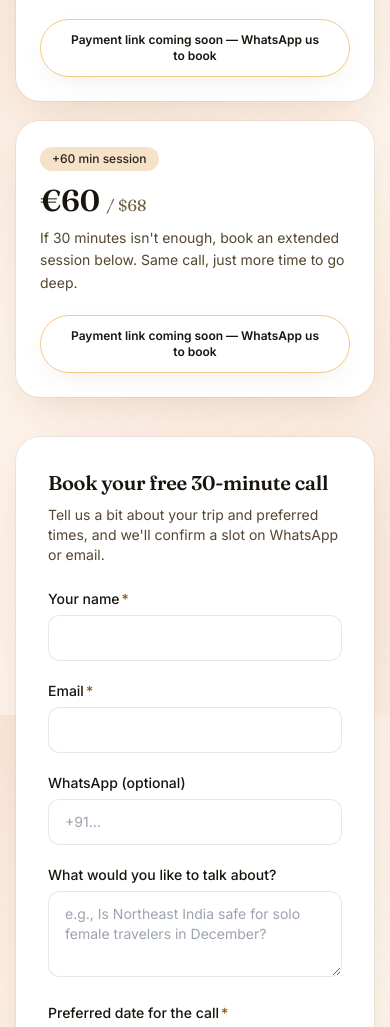
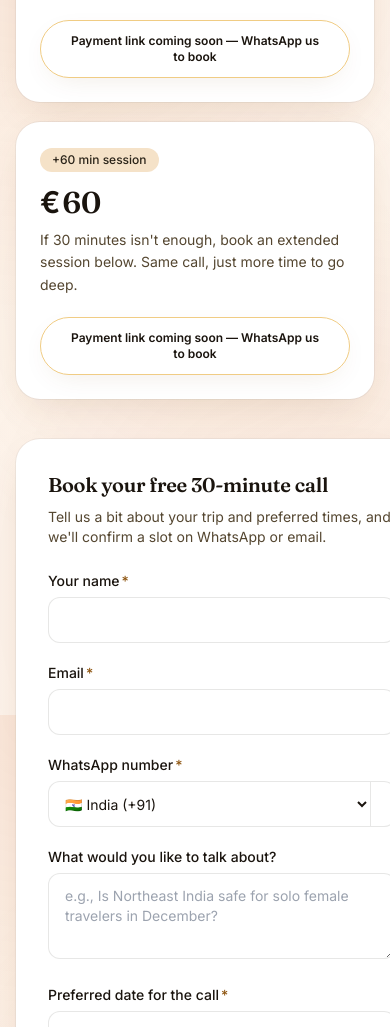
Before and after one commit to Shikha18/Travel_Business, a Next.js app: page /consult in a window 390 px wide. Shown: the part 973-2000 px from the top of the page. Built offline with nearby package versions, Linux system fonts and the light colour scheme.

Commit message:
added phone library for whatsapp

```diff
--- a/app/consult/page.tsx
+++ b/app/consult/page.tsx
@@ -2,6 +2,7 @@ import type { Metadata } from "next";
 import { siteConfig } from "@/lib/site-config";
 import { getLocale, getTranslator } from "@/lib/i18n";
 import ValidatedField from "@/components/ValidatedField";
+import PhoneField from "@/components/PhoneField";
 import FutureDateField from "@/components/FutureDateField";
 
 export const metadata: Metadata = {
@@ -76,11 +77,9 @@ export default function ConsultPage({
                 <span className="chip">
                   +{ext.minutes} {t("consult.pricing.perMinutes")}
                 </span>
-                <p className="mt-3 font-display text-3xl font-semibold text-ink-900">
-                  €{ext.priceEUR}{" "}
-                  <span className="text-base font-normal text-ink-500">
-                    / ${ext.priceUSD}
-                  </span>
+                <p className="mt-3 flex items-baseline gap-0.5 text-3xl font-semibold text-ink-900">
+                  <span className="font-sans">€</span>
+                  <span className="font-display">{ext.priceEUR}</span>
                 </p>
                 <p className="mt-2 text-sm text-ink-600 leading-relaxed">
                   {t("consult.pricing.extra.body")}
@@ -136,11 +135,10 @@ export default function ConsultPage({
                     errorMessage={t("validation.email")}
                   />
                 </div>
-                <ValidatedField
+                <PhoneField
                   label={t("consult.form.whatsapp")}
                   name="whatsapp"
-                  type="tel"
-                  placeholder="+91…"
+                  required
                   errorMessage={t("validation.phone")}
                 />
                 <div>
--- a/app/contact/page.tsx
+++ b/app/contact/page.tsx
@@ -4,6 +4,7 @@ import { getLocalizedJourneys } from "@/lib/journeys";
 import { getLocale, getTranslator } from "@/lib/i18n";
 import ContactDateFields from "./ContactDateFields";
 import ValidatedField from "@/components/ValidatedField";
+import PhoneField from "@/components/PhoneField";
 
 export const metadata: Metadata = {
   title: "Contact GoTrustelle — plan your India trip",
@@ -70,11 +71,9 @@ export default function ContactPage({
                 name="country"
                 placeholder={t("contact.form.countryPlaceholder")}
               />
-              <ValidatedField
+              <PhoneField
                 label={t("contact.form.whatsapp")}
                 name="whatsapp"
-                type="tel"
-                placeholder="+91…"
                 errorMessage={t("validation.phone")}
               />
             </div>
--- /dev/null
+++ b/components/PhoneField.tsx
@@ -0,0 +1,132 @@
+"use client";
+
+import { useEffect, useMemo, useRef, useState } from "react";
+import {
+  getCountries,
+  getCountryCallingCode,
+  isValidPhoneNumber,
+  type CountryCode,
+} from "libphonenumber-js";
+
+function flagEmoji(countryCode: string) {
+  return countryCode
+    .toUpperCase()
+    .replace(/./g, (char) => String.fromCodePoint(127397 + char.charCodeAt(0)));
+}
+
+const regionNames =
+  typeof Intl !== "undefined" && "DisplayNames" in Intl
+    ? new Intl.DisplayNames(["en"], { type: "region" })
+    : null;
+
+const COUNTRIES: { code: CountryCode; name: string; dial: string }[] = getCountries()
+  .map((code) => ({
+    code,
+    name: regionNames?.of(code) ?? code,
+    dial: getCountryCallingCode(code),
+  }))
+  .sort((a, b) => a.name.localeCompare(b.name));
+
+export default function PhoneField({
+  label,
+  name,
+  required,
+  errorMessage,
+  variant = "light",
+  defaultCountry = "IN",
+}: {
+  label: string;
+  /** Name of the hidden field that carries the full E.164 number (e.g. "+919876543210") to the form backend. */
+  name: string;
+  required?: boolean;
+  errorMessage: string;
+  /** "dark" is for use on dark/gradient backgrounds (e.g. the consult popup). */
+  variant?: "light" | "dark";
+  defaultCountry?: CountryCode;
+}) {
+  const [country, setCountry] = useState<CountryCode>(defaultCountry);
+  const [number, setNumber] = useState("");
+  const [touched, setTouched] = useState(false);
+  const inputRef = useRef<HTMLInputElement>(null);
+
+  const isEmpty = number.trim() === "";
+  const isValid = isEmpty ? !required : isValidPhoneNumber(number, country);
+  const showError = touched && !isValid;
+
+  const fullNumber = useMemo(() => {
+    if (isEmpty) return "";
+    return `+${getCountryCallingCode(country)}${number.replace(/[^\d]/g, "")}`;
+  }, [country, number, isEmpty]);
+
+  // Native constraint validation can't run country-aware format checks via a
+  // `pattern` attribute, so we set it imperatively — this still lets the
+  // browser block form submission (and show its own tooltip) on bad input,
+  // not just our own touched-state message.
+  useEffect(() => {
+    inputRef.current?.setCustomValidity(isValid ? "" : errorMessage);
+  }, [isValid, errorMessage]);
+
+  const labelClass =
+    variant === "dark" ? "block text-sm font-medium text-white/85" : "block text-sm font-medium text-ink-900";
+
+  const controlClass =
+    variant === "dark"
+      ? `border-white/25 bg-white/10 text-white placeholder:text-white/40 focus-within:border-white/50 focus-within:ring-white/40 ${
+          showError ? "!border-red-300 focus-within:!border-red-300 focus-within:!ring-red-300" : ""
+        }`
+      : `border-ink-900/10 bg-white focus-within:border-saffron-500 focus-within:ring-saffron-500 ${
+          showError ? "!border-red-400 focus-within:!border-red-400 focus-within:!ring-red-300" : ""
+        }`;
+
+  return (
+    <div>
+      <label className={labelClass}>
+        {label}
+        {required && <span className="ml-0.5 text-saffron-600">*</span>}
+      </label>
+      <div
+        className={`mt-1.5 flex overflow-hidden rounded-xl border text-sm focus-within:outline-none focus-within:ring-1 ${controlClass}`}
+      >
+        <select
+          value={country}
+          onChange={(e) => setCountry(e.target.value as CountryCode)}
+          aria-label="Country code"
+          className={`shrink-0 border-r py-3 pl-3 pr-1.5 text-sm focus:outline-none ${
+            variant === "dark"
+              ? "border-white/25 bg-transparent text-white"
+              : "border-ink-900/10 bg-transparent text-ink-900"
+          }`}
+        >
+          {COUNTRIES.map((c) => (
+            // Region display names can render slightly differently between the
+            // server's ICU data and the browser's (e.g. "Falkland Islands" vs.
+            // "Falkland Islands (Islas Malvinas)") — suppress that mismatch
+            // rather than let it force a full client re-render.
+            <option key={c.code} value={c.code} className="text-ink-900" suppressHydrationWarning>
+              {flagEmoji(c.code)} {c.name} (+{c.dial})
+            </option>
+          ))}
+        </select>
+        <input
+          ref={inputRef}
+          type="tel"
+          inputMode="tel"
+          required={required}
+          placeholder="98765 43210"
+          value={number}
+          onChange={(e) => setNumber(e.target.value)}
+          onBlur={() => setTouched(true)}
+          onInvalid={() => setTouched(true)}
+          aria-invalid={showError}
+          className={`w-full bg-transparent px-3 py-3 focus:outline-none ${
+            variant === "dark" ? "placeholder:text-white/40" : ""
+          }`}
+        />
+      </div>
+      <input type="hidden" name={name} value={fullNumber} />
+      {showError && (
+        <p className={`mt-1 text-xs ${variant === "dark" ? "text-red-200" : "text-red-500"}`}>{errorMessage}</p>
+      )}
+    </div>
+  );
+}
--- a/components/ValidatedField.tsx
+++ b/components/ValidatedField.tsx
@@ -5,6 +5,14 @@ import { useState } from "react";
 const PATTERNS: Record<string, RegExp> = {
   email: /^[^\s@]+@[^\s@]+\.[^\s@]+$/,
   tel: /^\+?[0-9\s\-()]{7,20}$/,
+};
+
+// Same rules as PATTERNS above, without the ^$ anchors the native `pattern`
+// attribute already applies implicitly — lets the browser block submission
+// on bad input too, not just our own touched-state message.
+const NATIVE_PATTERNS: Record<string, string> = {
+  email: "[^\\s@]+@[^\\s@]+\\.[^\\s@]+",
+  tel: "\\+?[0-9\\s\\-()]{7,20}",
 };
 
 export default function ValidatedField({
@@ -63,6 +71,9 @@ export default function ValidatedField({
         value={value}
         onChange={(e) => setValue(e.target.value)}
         onBlur={() => setTouched(true)}
+        onInvalid={() => setTouched(true)}
+        pattern={NATIVE_PATTERNS[type]}
+        title={errorMessage}
         aria-invalid={showError}
         className={inputClass}
       />
--- a/lib/translations.ts
+++ b/lib/translations.ts
@@ -343,7 +343,7 @@ export const translations = {
       "Tell us a bit about your trip and preferred times, and we'll confirm a slot on WhatsApp or email.",
     "consult.form.name": "Your name",
     "consult.form.email": "Email",
-    "consult.form.whatsapp": "WhatsApp (optional)",
+    "consult.form.whatsapp": "WhatsApp number",
     "consult.form.topic": "What would you like to talk about?",
     "consult.form.topicPlaceholder":
       "e.g., Is Northeast India safe for solo female travelers in December?",
--- a/package.json
+++ b/package.json
@@ -9,6 +9,7 @@
     "lint": "next lint"
   },
   "dependencies": {
+    "libphonenumber-js": "^1.13.8",
     "next": "14.2.15",
     "react": "^18.3.1",
     "react-dom": "^18.3.1"
```
Also changed, not shown: 1 other file (tests, documents, lock files or other folders).
